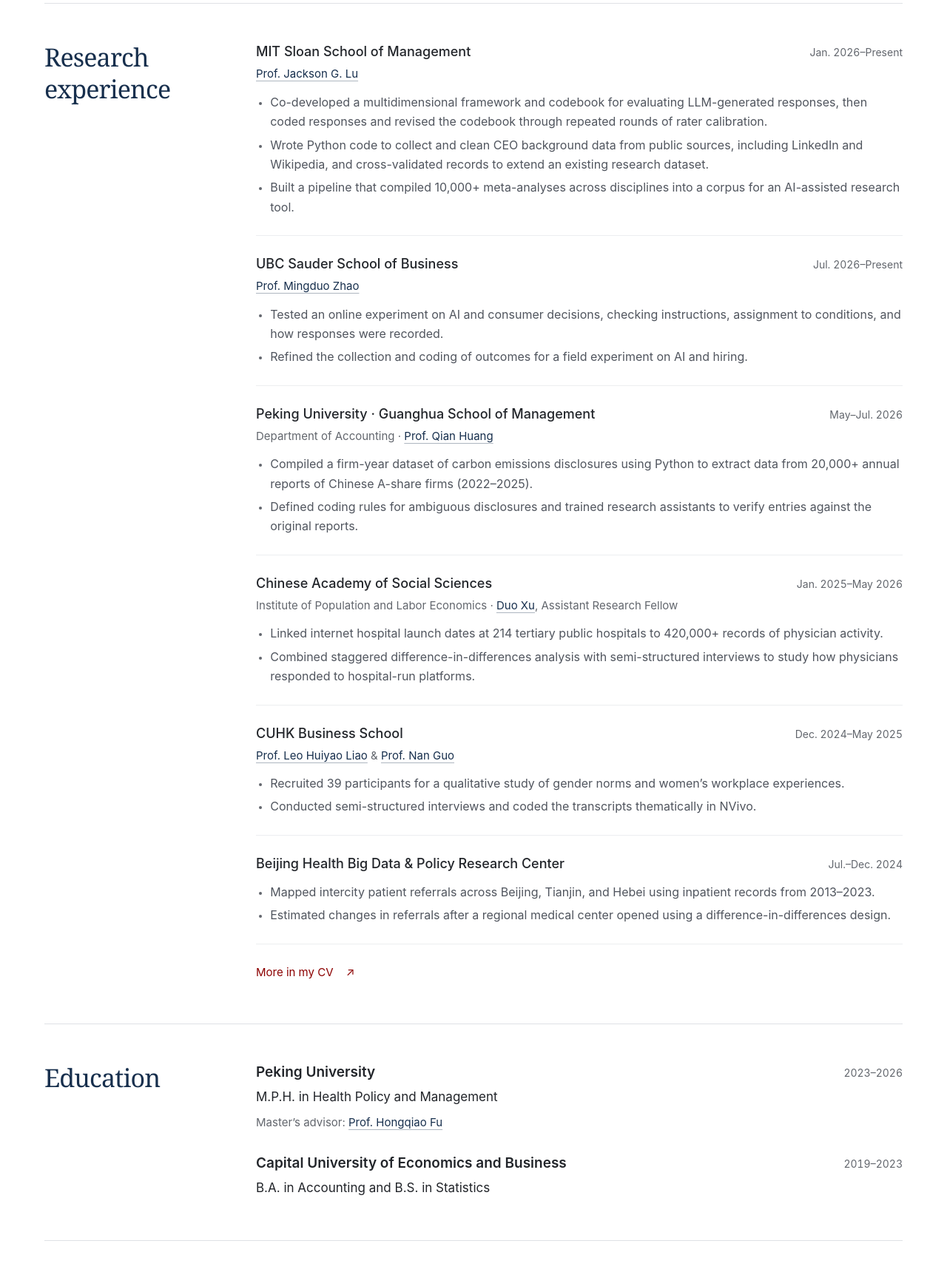
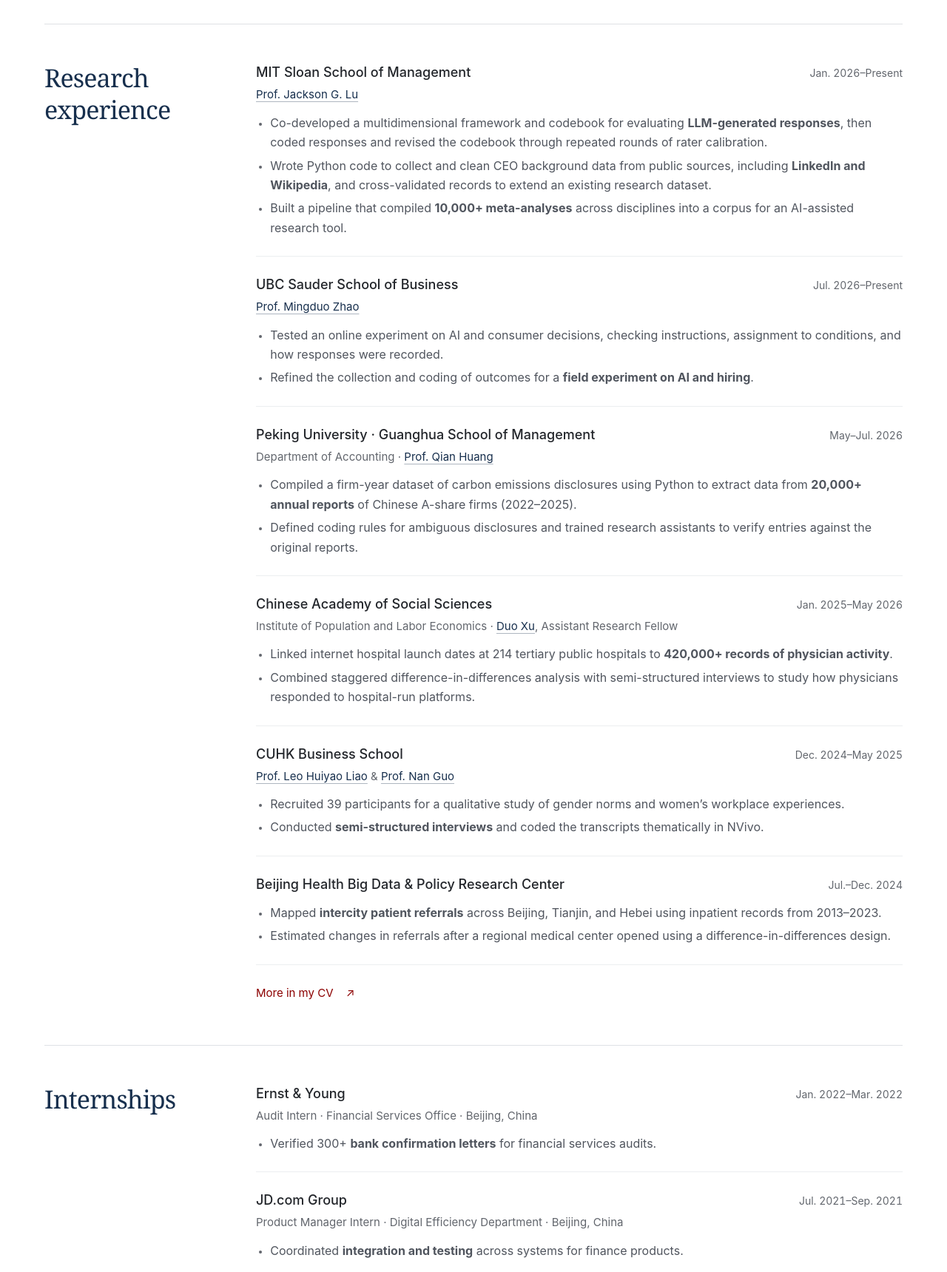
Before and after one commit to Rachel-00/Rachel-00.github.io, a plain HTML site: page index.html in a window 1280 px wide. Shown: the part 1080-2800 px from the top of the page at 74% size. Drawn offline with Linux system fonts and the light colour scheme.

Commit message:
Add three Beijing internships and emphasize selected research and internship details

```diff
--- a/index.html
+++ b/index.html
@@ -27,7 +27,8 @@
         <a href="#working-papers">Working Papers</a>
         <a href="#publications">Publications</a>
         <a href="#experience">Research Experience</a>
-        <a class="nav-cv" href="assets/Ruirui_Yang_CV.pdf?v=7457000a917a" target="_blank" rel="noopener">CV <span aria-hidden="true">↗</span><span class="sr-only"> (PDF, opens in a new tab)</span></a>
+        <a href="#internships">Internships</a>
+        <a class="nav-cv" href="assets/Ruirui_Yang_CV.pdf?v=8d7e81aa58ec" target="_blank" rel="noopener">CV <span aria-hidden="true">↗</span><span class="sr-only"> (PDF, opens in a new tab)</span></a>
       </nav>
     </div>
   </header>
@@ -48,7 +49,7 @@
         <h3 id="hospital-paper">Public Internet Hospitals and Physicians’ Online Dual Practice: Evidence from Third-Party Platforms in China</h3>
         <p class="authors"><strong>Ruirui Yang</strong>, <a href="https://sph.pku.edu.cn/info/1652/4304.htm">Hongqiao Fu</a>, and <a href="http://iple.cssn.cn/kydw/tx/xd/">Duo Xu</a></p>
         <p class="journal"><em>Work in progress.</em></p>
-        <p class="paper-abstract"><b>Abstract.</b> Do physicians expand or reduce their practice on third-party platforms when their hospitals launch online services? We link hand-collected launch dates from 214 tertiary public hospitals to more than 420,000 records of physician activity on third-party platforms from 2019 to 2024. We use a staggered difference-in-differences design to study changes in participation and service intensity.</p>
+        <p class="paper-abstract"><b>Abstract.</b> Do physicians expand or reduce their practice on third-party platforms when their hospitals launch online services? We link hand-collected launch dates from 214 tertiary public hospitals to more than 420,000 records of physician activity on third-party platforms from 2019 to 2024. We use a <strong>staggered difference-in-differences design</strong> to study changes in participation and service intensity.</p>
       </article>
     </section>
 
@@ -71,9 +72,9 @@
           <div class="entry"><h3>MIT Sloan School of Management</h3><p class="date">Jan. 2026–Present</p></div>
           <p class="mentor"><a href="https://www.jacksonlu.net/" target="_blank" rel="noopener">Prof. Jackson G. Lu<span class="sr-only"> (opens in a new tab)</span></a></p>
           <ul>
-            <li>Co-developed a multidimensional framework and codebook for evaluating LLM-generated responses, then coded responses and revised the codebook through repeated rounds of rater calibration.</li>
-            <li>Wrote Python code to collect and clean CEO background data from public sources, including LinkedIn and Wikipedia, and cross-validated records to extend an existing research dataset.</li>
-            <li>Built a pipeline that compiled 10,000+ meta-analyses across disciplines into a corpus for an AI-assisted research tool.</li>
+            <li>Co-developed a multidimensional framework and codebook for evaluating <strong>LLM-generated responses</strong>, then coded responses and revised the codebook through repeated rounds of rater calibration.</li>
+            <li>Wrote Python code to collect and clean CEO background data from public sources, including <strong>LinkedIn and Wikipedia</strong>, and cross-validated records to extend an existing research dataset.</li>
+            <li>Built a pipeline that compiled <strong>10,000+ meta-analyses</strong> across disciplines into a corpus for an AI-assisted research tool.</li>
           </ul>
         </article>
         <article class="appointment">
@@ -81,14 +82,14 @@
           <p class="mentor"><a href="https://mingduozhao.com/" target="_blank" rel="noopener">Prof. Mingduo Zhao<span class="sr-only"> (opens in a new tab)</span></a></p>
           <ul>
             <li>Tested an online experiment on AI and consumer decisions, checking instructions, assignment to conditions, and how responses were recorded.</li>
-            <li>Refined the collection and coding of outcomes for a field experiment on AI and hiring.</li>
+            <li>Refined the collection and coding of outcomes for a <strong>field experiment on AI and hiring</strong>.</li>
           </ul>
         </article>
         <article class="appointment">
           <div class="entry"><h3>Peking University · Guanghua School of Management</h3><p class="date">May–Jul. 2026</p></div>
           <p class="mentor">Department of Accounting · <a href="https://en.gsm.pku.edu.cn/faculty/qhuang/" target="_blank" rel="noopener">Prof. Qian Huang<span class="sr-only"> (opens in a new tab)</span></a></p>
           <ul>
-            <li>Compiled a firm-year dataset of carbon emissions disclosures using Python to extract data from 20,000+ annual reports of Chinese A-share firms (2022–2025).</li>
+            <li>Compiled a firm-year dataset of carbon emissions disclosures using Python to extract data from <strong>20,000+ annual reports</strong> of Chinese A-share firms (2022–2025).</li>
             <li>Defined coding rules for ambiguous disclosures and trained research assistants to verify entries against the original reports.</li>
           </ul>
         </article>
@@ -96,7 +97,7 @@
           <div class="entry"><h3>Chinese Academy of Social Sciences</h3><p class="date">Jan. 2025–May 2026</p></div>
           <p class="mentor">Institute of Population and Labor Economics · <a href="http://iple.cssn.cn/kydw/tx/xd/" target="_blank" rel="noopener">Duo Xu<span class="sr-only"> (opens in a new tab)</span></a>, Assistant Research Fellow</p>
           <ul>
-            <li>Linked internet hospital launch dates at 214 tertiary public hospitals to 420,000+ records of physician activity.</li>
+            <li>Linked internet hospital launch dates at 214 tertiary public hospitals to <strong>420,000+ records of physician activity</strong>.</li>
             <li>Combined staggered difference-in-differences analysis with semi-structured interviews to study how physicians responded to hospital-run platforms.</li>
           </ul>
         </article>
@@ -105,17 +106,38 @@
           <p class="mentor"><a href="https://www.bschool.cuhk.edu.hk/staff/liao-huiyao/" target="_blank" rel="noopener">Prof. Leo Huiyao Liao<span class="sr-only"> (opens in a new tab)</span></a> &amp; <a href="https://www.bschool.cuhk.edu.hk/staff/guo-nan/" target="_blank" rel="noopener">Prof. Nan Guo<span class="sr-only"> (opens in a new tab)</span></a></p>
           <ul>
             <li>Recruited 39 participants for a qualitative study of gender norms and women’s workplace experiences.</li>
-            <li>Conducted semi-structured interviews and coded the transcripts thematically in NVivo.</li>
+            <li>Conducted <strong>semi-structured interviews</strong> and coded the transcripts thematically in NVivo.</li>
           </ul>
         </article>
         <article class="appointment">
           <div class="entry"><h3>Beijing Health Big Data &amp; Policy Research Center</h3><p class="date">Jul.–Dec. 2024</p></div>
           <ul>
-            <li>Mapped intercity patient referrals across Beijing, Tianjin, and Hebei using inpatient records from 2013–2023.</li>
+            <li>Mapped <strong>intercity patient referrals</strong> across Beijing, Tianjin, and Hebei using inpatient records from 2013–2023.</li>
             <li>Estimated changes in referrals after a regional medical center opened using a difference-in-differences design.</li>
           </ul>
         </article>
-        <a class="text-link full-cv-link" href="assets/Ruirui_Yang_CV.pdf?v=7457000a917a" target="_blank" rel="noopener">More in my CV <span aria-hidden="true">↗</span><span class="sr-only"> (PDF, opens in a new tab)</span></a>
+        <a class="text-link full-cv-link" href="assets/Ruirui_Yang_CV.pdf?v=8d7e81aa58ec" target="_blank" rel="noopener">More in my CV <span aria-hidden="true">↗</span><span class="sr-only"> (PDF, opens in a new tab)</span></a>
+      </div>
+    </section>
+
+    <section class="content-section" id="internships" aria-labelledby="internships-title">
+      <div class="section-heading"><h2 id="internships-title">Internships</h2></div>
+      <div class="section-content">
+        <article class="appointment">
+          <div class="entry"><h3>Ernst &amp; Young</h3><p class="date">Jan. 2022–Mar. 2022</p></div>
+          <p class="mentor">Audit Intern · Financial Services Office · Beijing, China</p>
+          <ul><li>Verified 300+ <strong>bank confirmation letters</strong> for financial services audits.</li></ul>
+        </article>
+        <article class="appointment">
+          <div class="entry"><h3>JD.com Group</h3><p class="date">Jul. 2021–Sep. 2021</p></div>
+          <p class="mentor">Product Manager Intern · Digital Efficiency Department · Beijing, China</p>
+          <ul><li>Coordinated <strong>integration and testing</strong> across systems for finance products.</li></ul>
+        </article>
+        <article class="appointment">
+          <div class="entry"><h3>China Index Research Institute</h3><p class="date">Dec. 2020–Feb. 2021</p></div>
+          <p class="mentor">Intern · Big Data Center · Beijing, China</p>
+          <ul><li>Maintained <strong>300,000+ tenant records</strong> in Excel and the CREIS database.</li></ul>
+        </article>
       </div>
     </section>
 
```
Also changed, not shown: 1 other file.
